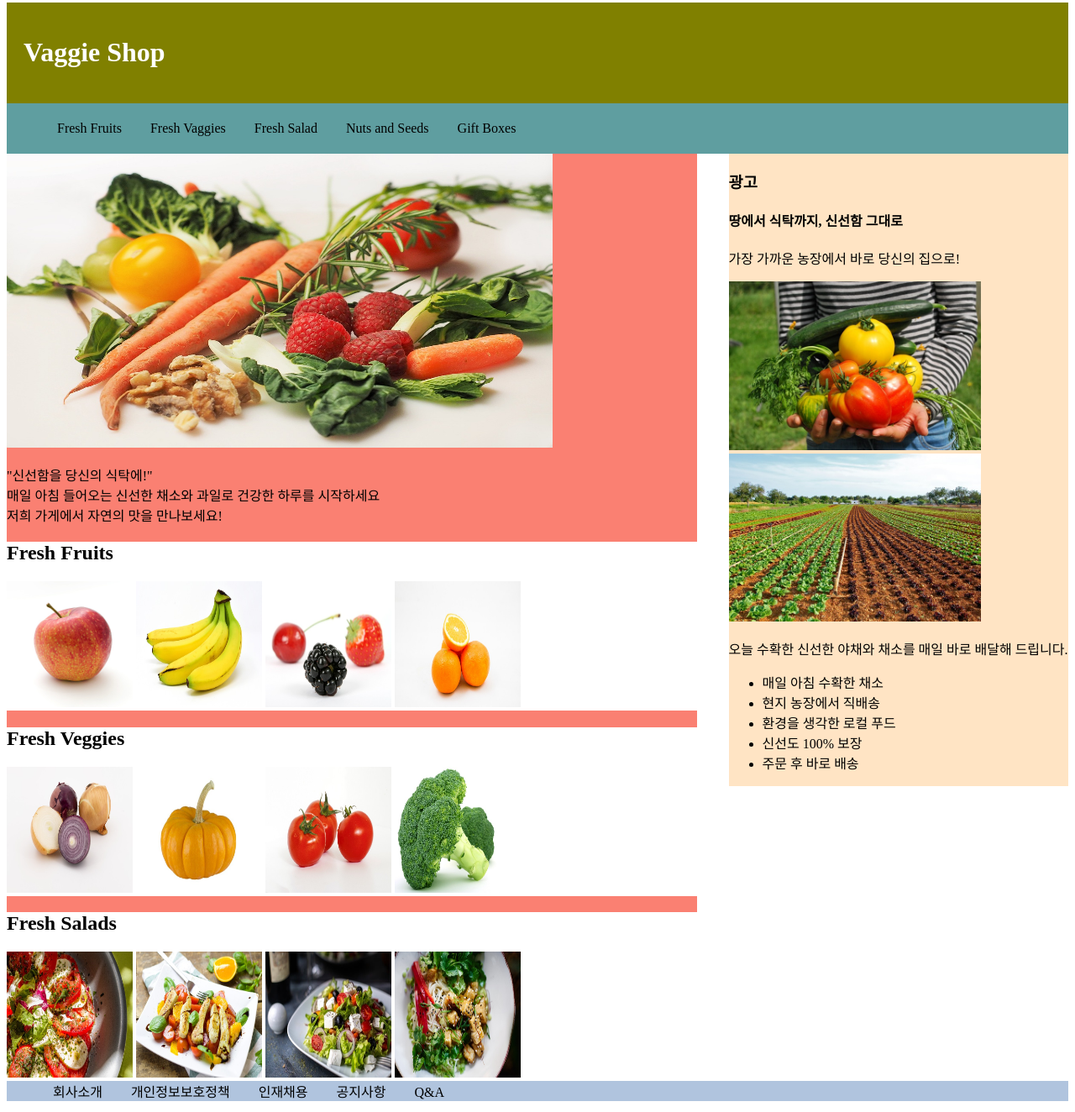
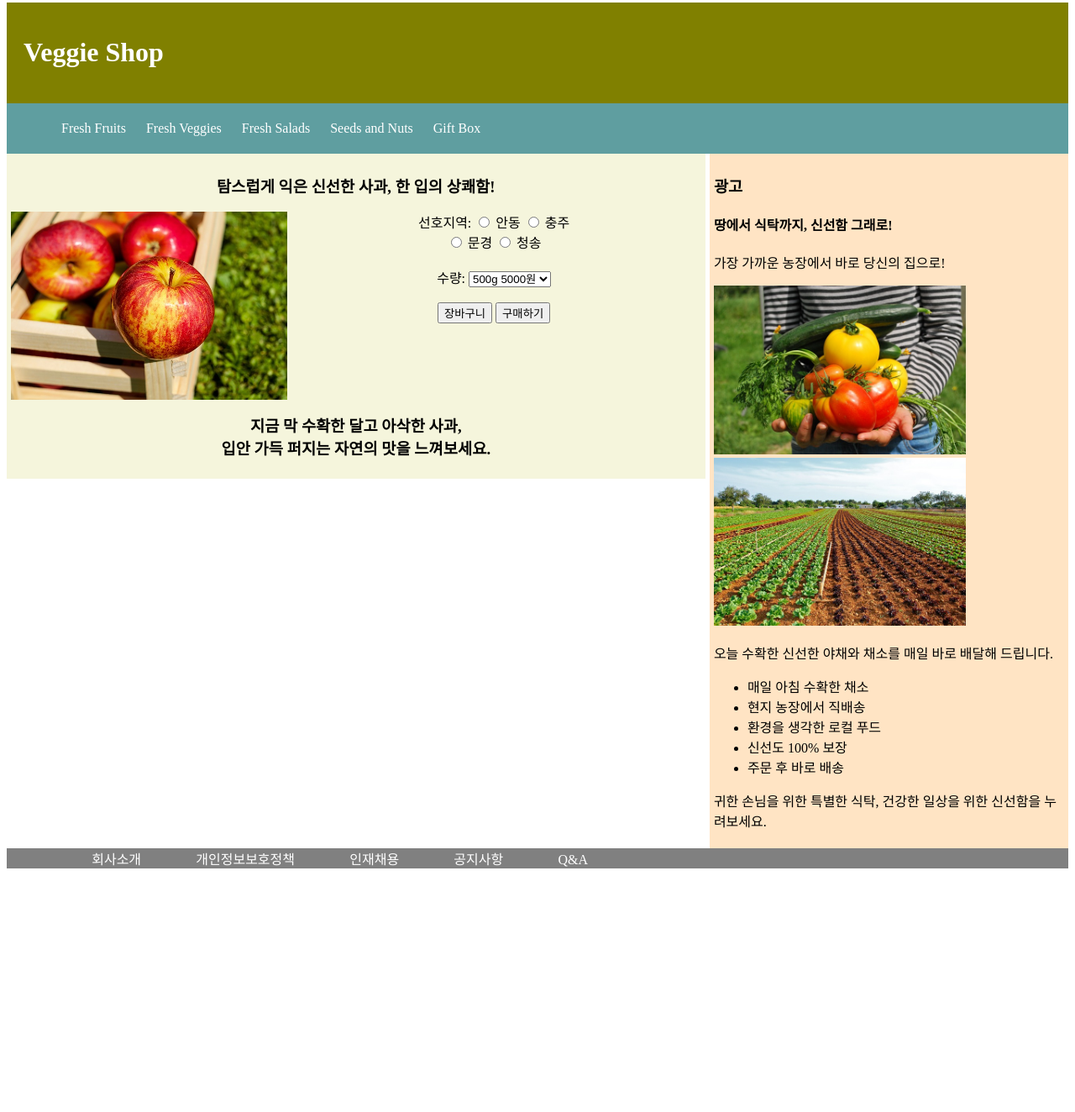
Before and after one commit to LeeJeongMin1108/java_script_2024_2, a plain HTML site: page index.html in a window 1280 px wide. Shown: the part 5-1329 px from the top of the page at 84% size. After the commit the page ends 1039 px from the top, so only its background shows below. Drawn offline with Linux system fonts and the light colour scheme.

Commit message:
Add files via upload

```diff
--- a/index.html
+++ b/index.html
@@ -3,116 +3,126 @@
 <head>
     <meta charset="UTF-8">
     <meta name="viewport" content="width=device-width, initial-scale=1.0">
-    <title>나의 웹페이지</title>
+    <title>사과</title>
 
     <style>
-        html, body {
-            height: 100%;
+        html,body {
+            height:100%;
         }
         header {
-            background-color: olive;
-            color: white;
-            padding: 20px;
+            background-color: olive; color:white; padding:20px;
+            height: 10%;
         }
-        nav {
-            background-color: cadetblue;
-            color: white;
-            padding: 5px;
+        nav{
+            padding:5px;
+            background-color:cadetblue;
+            color:white;
         }
         nav ul {
-            text-decoration: none;
+            list-style: none;
         }
         nav ul li {
             display: inline;
-            padding: 15px;
+            padding-left: 20px;
         }
+        nav a {
+            text-decoration: none;
+            color: white;
+        }
+        nav a:hover {
+            color: black;
+            text-decoration: underline;
+        }
+
         section {
-            background-color: salmon;
-            width: 65%;
+            background-color: beige;
+            padding:5px;
+            float:left;
+            width:65%;
+            text-align: center;
+        }
+        section img {
             float: left;
-        }
-        article {
-            background-color: white;
+            width: 40%;
+            padding-bottom: 2%;
         }
         aside {
             background-color: bisque;
-            width: 32%;
-            float: right;
+            padding:5px;
+            float:right;
+            width:33%;
+        }
+        #h3 {
+            clear: both;
         }
         footer {
-            background-color: lightsteelblue;
-            clear: both;
+        clear:both;
+        background-color: gray;
         }
         footer ul {
-            text-decoration: none;
+            list-style: none;
         }
         footer ul li {
+            color: white;
             display: inline;
-            padding: 15px;
-        }
-        a {
-            text-decoration: none;
-            color: black;
-        }
-        a:hover{
-            color: blue;
+            padding-left: 5%;
         }
     </style>
 </head>
 <body>
-    <header><h1>Vaggie Shop</h1></header>
 
+    <header>
+        <h1>Veggie Shop</h1>
+    </header>
     <nav>
-    <ul>
-        <li><a href="#fruits">Fresh Fruits</a></li>
-        <li><a href="#veggies">Fresh Vaggies</a></li>
-        <li><a href="#salad">Fresh Salad</a></li>
-        <li><a href="">Nuts and Seeds</a></li>
-        <li><a href="">Gift Boxes</a></li>
-    </ul>
+        <ul>
+            <li><a href = "#fruits" target="_blank"> Fresh Fruits </a></li>
+            <li><a href = "#veggies"> Fresh Veggies </a></li>
+            <li><a href="#salads">Fresh Salads</a></li>
+            <li>Seeds and Nuts</li>
+            <li>Gift Box</li>
+
+        </ul>
     </nav>
 
     <section>
-    <img src="image/veggies.jpg" width="650" height="350">
+        <article>
+        <h1>탐스럽게 익은 신선한 사과, 한 입의 상쾌함!</h1>
 
-    <p>"신선함을 당신의 식탁에!"<br>
-        매일 아침 들어오는 신선한 채소와 과일로 건강한 하루를 시작하세요<br>
-        저희 가게에서 자연의 맛을 만나보세요!<br></p>
+        <img src="image/apple2.jpg" width="300">
 
-    <article id="a01">
-    <h2 id="fruits">Fresh Fruits</h2>
-    <a href="apple.html" target="_blank"><img src="image/apple.jpg" width="150" height="150"></a>
-    <a href="banana.html" target="_blank"><img src="image/banana.jpg" width="150" height="150"></a>
-    <a href="berries.html" target="_blank"><img src="image/berries.jpg" width="150" height="150"></a>
-    <a href="orange.html" target="_blank"><img src="image/orange.jpg" width="150" height="150"></a>
-    <br>
-    </article>
-
-    <article id="a02">
-    <h2 id="veggies">Fresh Veggies</h2>
-    <a href="apple.html" target="_blank"><img src="image/onion.jpg" width="150" height="150"></a>
-    <a href="banana.html" target="_blank"><img src="image/pumpkin.jpg" width="150" height="150"></a>
-    <a href="berries.html" target="_blank"><img src="image/tomato.jpg" width="150" height="150"></a>
-    <a href="orange.html" target="_blank"><img src="image/broccoli.jpg" width="150" height="150"></a>
-    <br>
-    </article>
-
-    <article id="a03">
-    <h2 id="salad">Fresh Salads</h2>
-    <a href="apple.html" target="_blank"><img src="image/salad1.jpg" width="150" height="150"></a>
-    <a href="banana.html" target="_blank"><img src="image/salad2.jpg" width="150" height="150"></a>
-    <a href="berries.html" target="_blank"><img src="image/salad3.jpg" width="150" height="150"></a>
-    <a href="orange.html" target="_blank"><img src="image/pasta.jpg" width="150" height="150"></a>
-    <br>
+        <form action="index.php" method="get">
+            선호지역:
+            <input type="radio" name="location" value="andong"> 안동
+            <input type="radio" name="location" value="chungju"> 충주<br>
+            <input type="radio" name="location" id="munkyung"> 문경
+            <input type="radio" name="location" id="chungsong"> 청송<br>
+            <br>
+            수량:
+            <select name="price">
+                <option value="5000">500g 5000원</option>
+                <option value="5000">500g 5000원</option>
+                <option value="5000">500g 5000원</option>
+                <option value="5000">500g 5000원</option>
+                <option value="5000">500g 5000원</option>
+                <option value="5000">500g 5000원</option>
+            </select><br>
+            <br>
+            <input type="submit" value="장바구니" onclick="alert('장바구니에 정상적으로 담겼습니다!')">
+            <input type="submit" value="구매하기">
+        </form>
+        <br>
+        <h3 id="h3">지금 막 수확한 달고 아삭한 사과,<br>입안 가득 퍼지는 자연의 맛을 느껴보세요.</h3>
     </article>
     </section>
 
     <aside>
         <h3>광고</h3>
-        <h4>땅에서 식탁까지, 신선함 그대로</h4>
+        <h4>땅에서 식탁까지, 신선함 그래로!</h4>
         <p>가장 가까운 농장에서 바로 당신의 집으로!</p>
-        <img src="image/delivery.jpg" width="300"><br>
-        <img src="image/farm.jpg" width="300">
+
+        <a href="#"><img src="image/delivery.jpg" width="300"></a>
+        <a href="#"><img src="image/farm.jpg" width="300"></a>
         <p>오늘 수확한 신선한 야채와 채소를 매일 바로 배달해 드립니다.</p>
         <ul>
             <li>매일 아침 수확한 채소</li>
@@ -121,17 +131,17 @@
             <li>신선도 100% 보장</li>
             <li>주문 후 바로 배송</li>
         </ul>
+        <p>귀한 손님을 위한 특별한 식탁, 건강한 일상을 위한 신선함을 누려보세요.</p>
     </aside>
 
     <footer>
         <ul>
-            <li>회사소개</li>
-            <li>개인정보보호정책</li>
-            <li>인재채용</li>
-            <li>공지사항</li>
-            <li>Q&A</li>
+            <li> 회사소개</li>
+            <li> 개인정보보호정책</li>
+            <li> 인재채용</li>
+            <li> 공지사항</li>
+            <li> Q&A</li>
         </ul>
     </footer>
-
 </body>
 </html>
```
Also changed, not shown: image/apple2.jpg (added), veggies.jpg (added).
